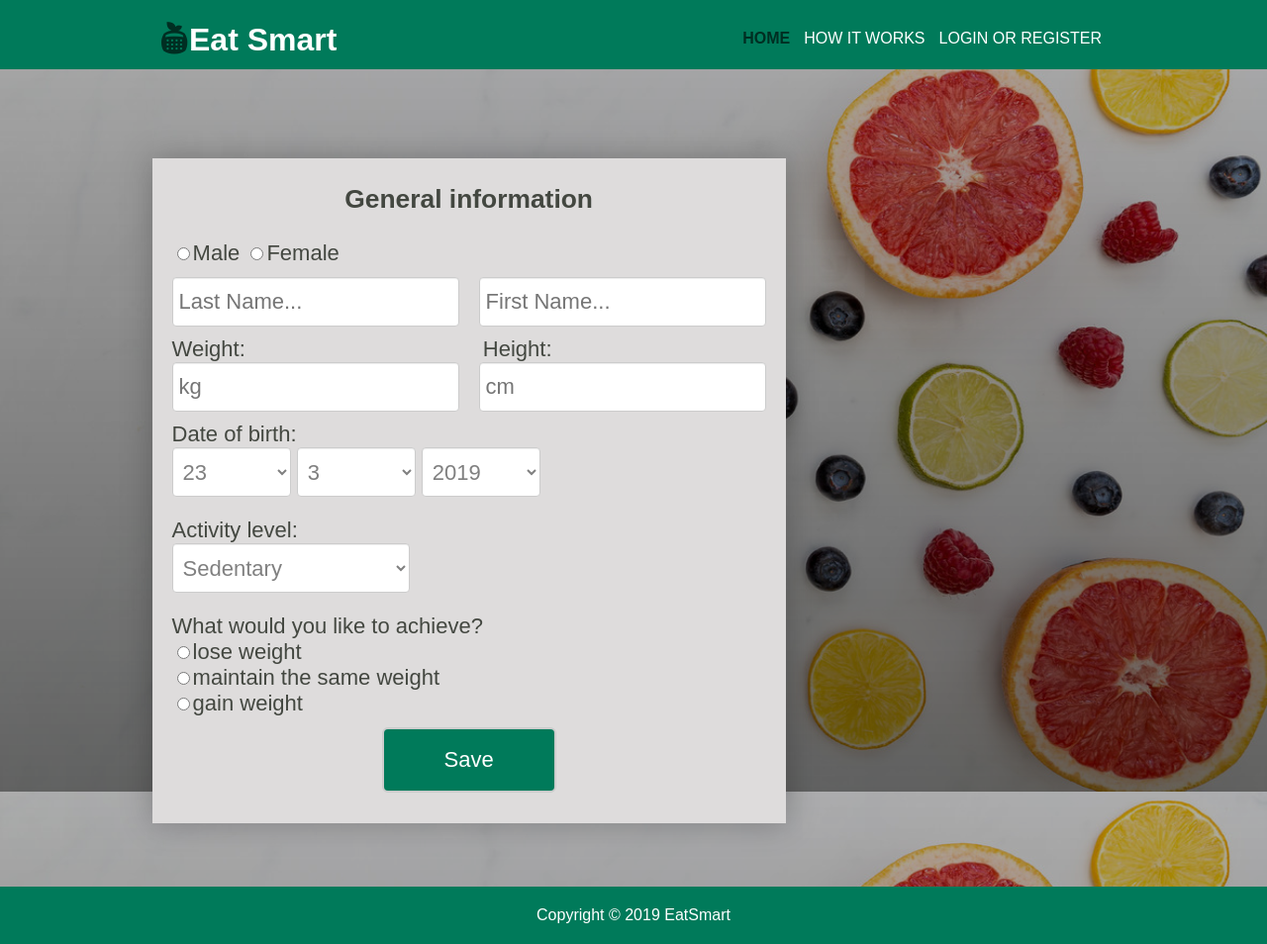
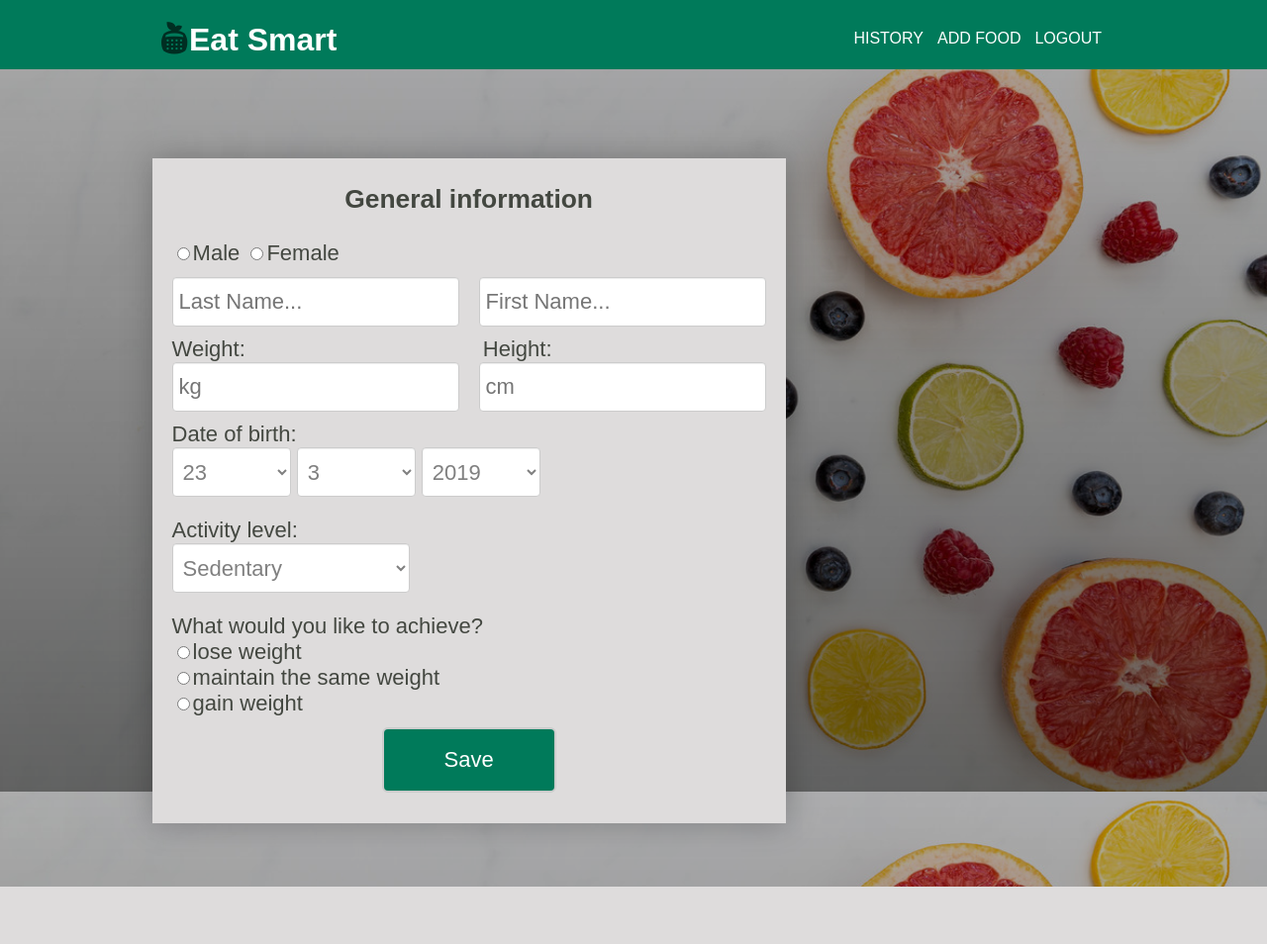
Before and after one commit to AnaRosu/Cal-o-web, a PHP site: page /userform.html in a window 1280 px wide. Shown: the whole page at 99% size. After the commit the page ends 896 px from the top, so only its background shows below. Run offline with PHP 8.4, Linux system fonts and the light colour scheme; some libraries are stand-ins or nearby versions.

Commit message:
Final version

```diff
--- a/css/userform.css
+++ b/css/userform.css
@@ -176,21 +176,6 @@ i.fab {
 
 /* --------------------------------------------------------------------------------------------------------*/
 
-/* start footer */
-footer{
-
-    bottom: 0;
-    left: 0;
-    right: 0;
-    padding: 20px;
-    margin-top: 20px;
-    color: #fff;
-    background:#007a5a;
-    text-align: center;
-}
-/* end footer */
-
-
 
 @media only screen and (min-width: 1080px) and (max-width:1300px){
 
@@ -201,6 +186,7 @@ footer{
 .form-group input[type=text]{
   width: 46%;
 }
+
 }
 
 @media only screen and (min-width: 950px) and (max-width:1080px){
@@ -269,6 +255,7 @@ header nav  ul li a  { font-size: 15px;}
   font-size: 15px;
   width: 90%;
   margin-left: 5%;
+  float: center;
 }
 .dropdown,.dropdown2,.form-group input[type=text]{
   height: 35px;
@@ -304,6 +291,7 @@ header nav  ul li a  { font-size: 15px;}
   width: 90%;
   font-size: 15px;
   margin:5%;
+  float: center;
 }
 .dropdown{
   font-size: 15px;
--- a/index.html
+++ b/index.html
@@ -1,3 +1,4 @@
+
 <!DOCTYPE html>
 <html lang="en">
   <head>
--- a/userform.html
+++ b/userform.html
@@ -58,9 +58,9 @@
         </div>
         <nav>
             <ul>
-                <li class="active"><a href="index.html">Home</a></li>
-                <li><a href="how.html">How it works</a></li>
-                <li><a href="login.html">Login or register</a></li>
+                <li><a href="">History</a></li>
+                <li><a href="today.html">Add Food</a></li>
+                <li><a href="login.html">LogOut</a></li>
             </ul>
         </nav>
     </div>
@@ -96,7 +96,6 @@
       <select class="dropdown" id="select_month"></select>
       <select class="dropdown" id="select_year"></select>
     </div>
-
     <div class="form-group">
       <label>Activity level:</label><br>
       <select class="dropdown2" name="activity">
@@ -115,17 +114,11 @@
     </div>
 
     <div class="form-group">
-      <input class ="btn" type="submit" value="Save">
+       <input class ="btn" type="submit" value="Save">
     </div>
   </form>
 </div>
 
     <!--end facts section-->
-
-<!--start footer -->
- <footer>
-     Copyright &copy; 2019 EatSmart
- </footer>
- <!-- end footer-->
 </body>
 </html>
```
Also changed, not shown: css/form.css (+5 -2 lines), login.html (+5 -2 lines), images/image2.png (deleted). Lines whose indentation alone changed are shown as unchanged.
